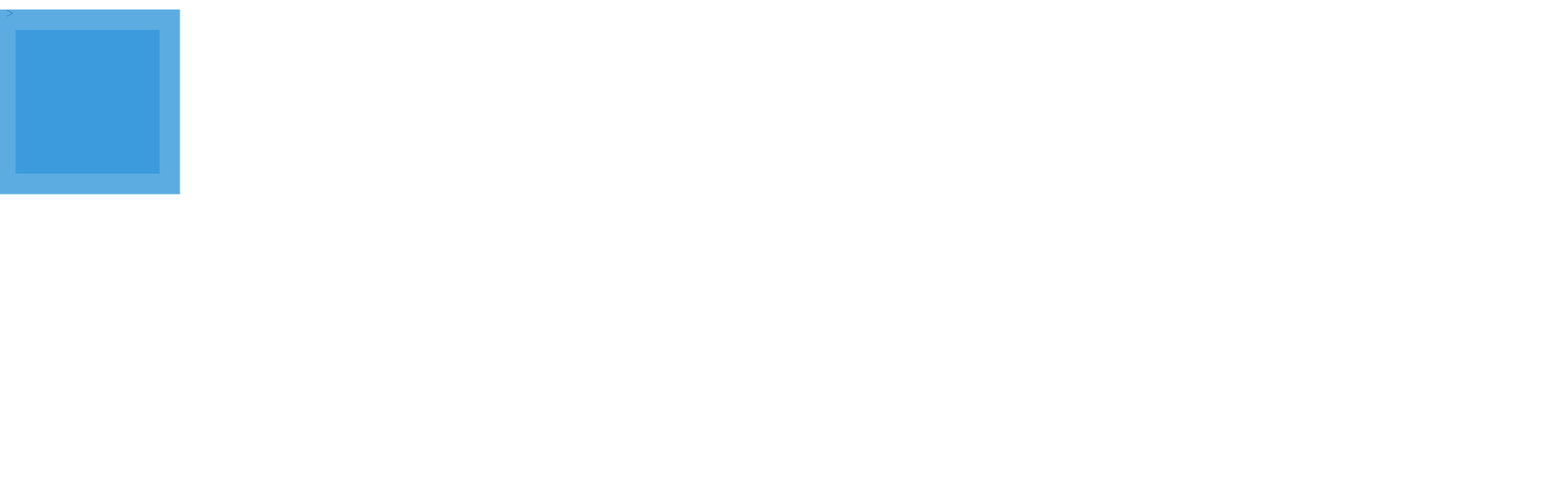
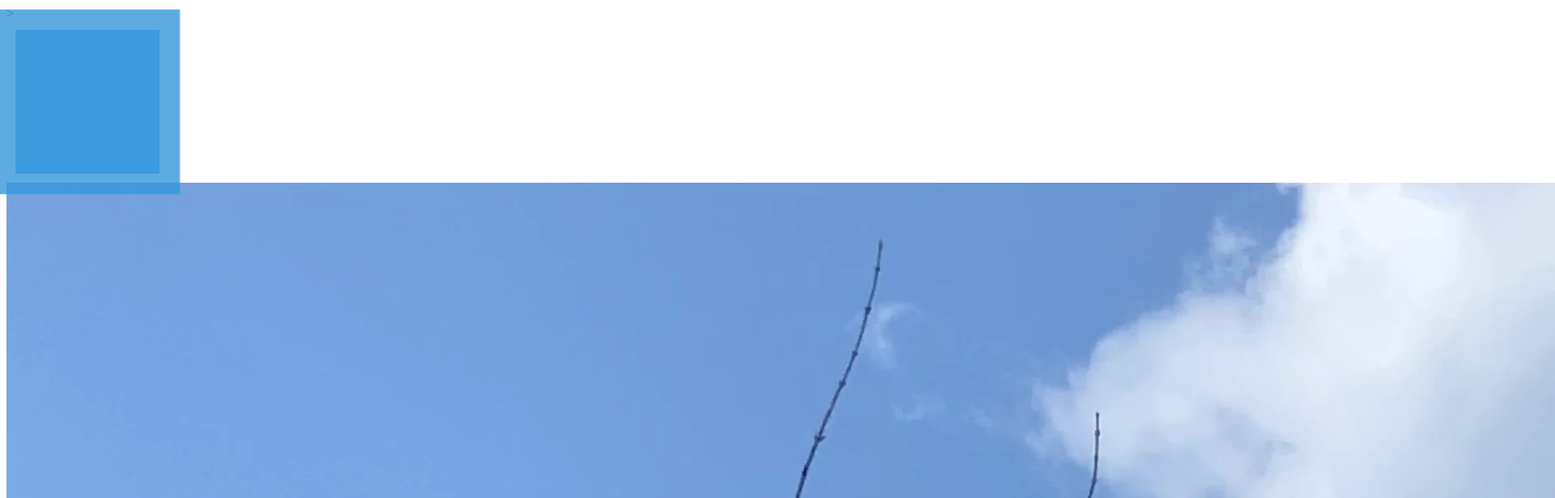
Before and after one commit to Sakai-To241202/preserve-3d-tes, a plain HTML site: page index.html in a window 1280 px wide. Shown: the top 616 px of the page at 81% size, 1920 px wide, since content can reach past the window. Drawn offline with Linux system fonts and the light colour scheme.

Commit message:
Update index.html

```diff
--- a/index.html
+++ b/index.html
@@ -17,5 +17,6 @@
             <div class="face bottom"></div>
         </div>
     </div>
+    <img src="sample01.webp" alt="サンプル画像">
 </body>
 </html>
```
